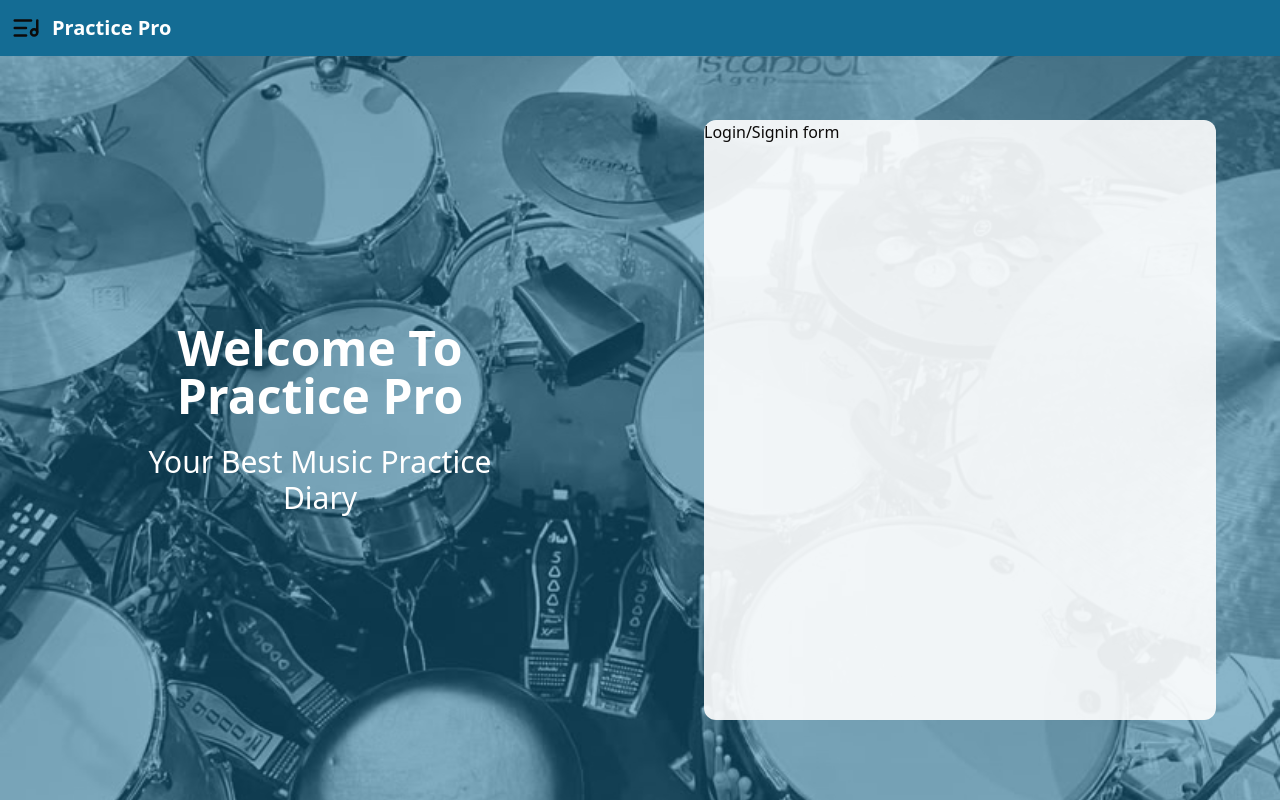
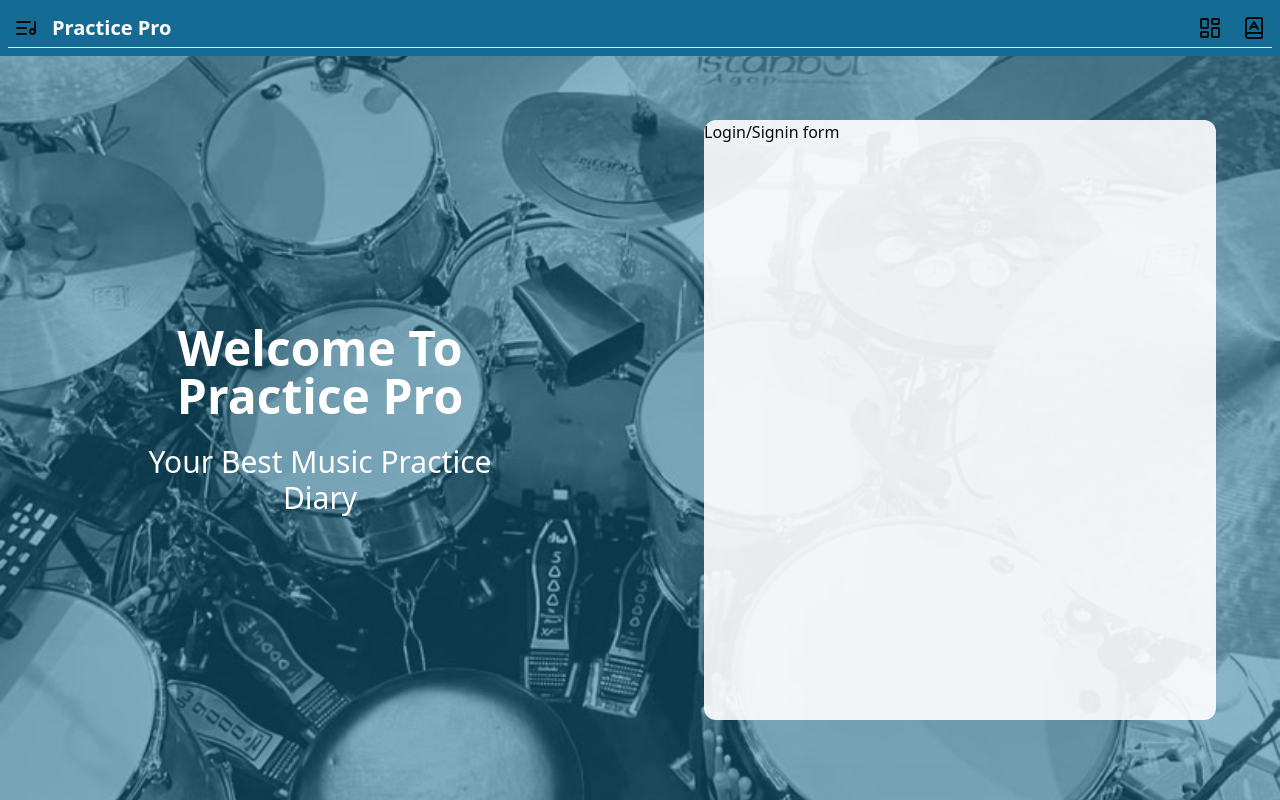
Before and after one commit to TomasGarciaDev/practice-pro, a Next.js app: page / in a window 1280 px wide. Built offline with nearby package versions, Linux system fonts and the light colour scheme.

Commit message:
Feat: Navigation

```diff
--- a/src/app/page.tsx
+++ b/src/app/page.tsx
@@ -1,6 +1,6 @@
 export default function Home() {
   return (
-    <main className='w-full lg:max-w-7xl lg:mx-auto'>
+    <main>
       <div className='flex flex-col lg:grid lg:grid-cols-2 lg:py-16'>
         {/* Left content */}
         <div className='my-auto'>
--- a/src/app/template.tsx
+++ b/src/app/template.tsx
@@ -3,5 +3,9 @@ export default async function Template({
 }: {
   children: React.ReactNode;
 }) {
-  return <div className='animate-appear'>{children}</div>;
+  return (
+    <div className='animate-appear w-full lg:max-w-7xl lg:mx-auto'>
+      {children}
+    </div>
+  );
 }
--- a/src/components/Header.tsx
+++ b/src/components/Header.tsx
@@ -6,10 +6,10 @@ import { NavButton } from "@/components/NavButton";
 export function Header() {
   return (
     <header className='animate-slide bg-[#146C94] h-14 p-2 sticky top-0 z-20'>
-      <div className='flex h-10 items-center justify-between lg:max-w-7xl lg:mx-auto'>
+      <div className='flex h-10 items-center justify-between lg:max-w-7xl border-b lg:mx-auto'>
         <div className='flex items-center gap-2'>
-          <div className='scale-125'>
-            <NavButton href='/' label='home' icon={ListMusic} />
+          <div>
+            <NavButton href='/' label='Home' icon={ListMusic} />
           </div>
 
           <Link
@@ -23,7 +23,15 @@ export function Header() {
           </Link>
         </div>
 
-        <div className='flex items-center'></div>
+        <div className='flex items-center gap-2'>
+          <NavButton
+            href='/dashboard'
+            label='Dashboard'
+            icon={LayoutDashboard}
+          />
+
+          <NavButton href='/about' label='About' icon={BookA} />
+        </div>
       </div>
     </header>
   );
```
